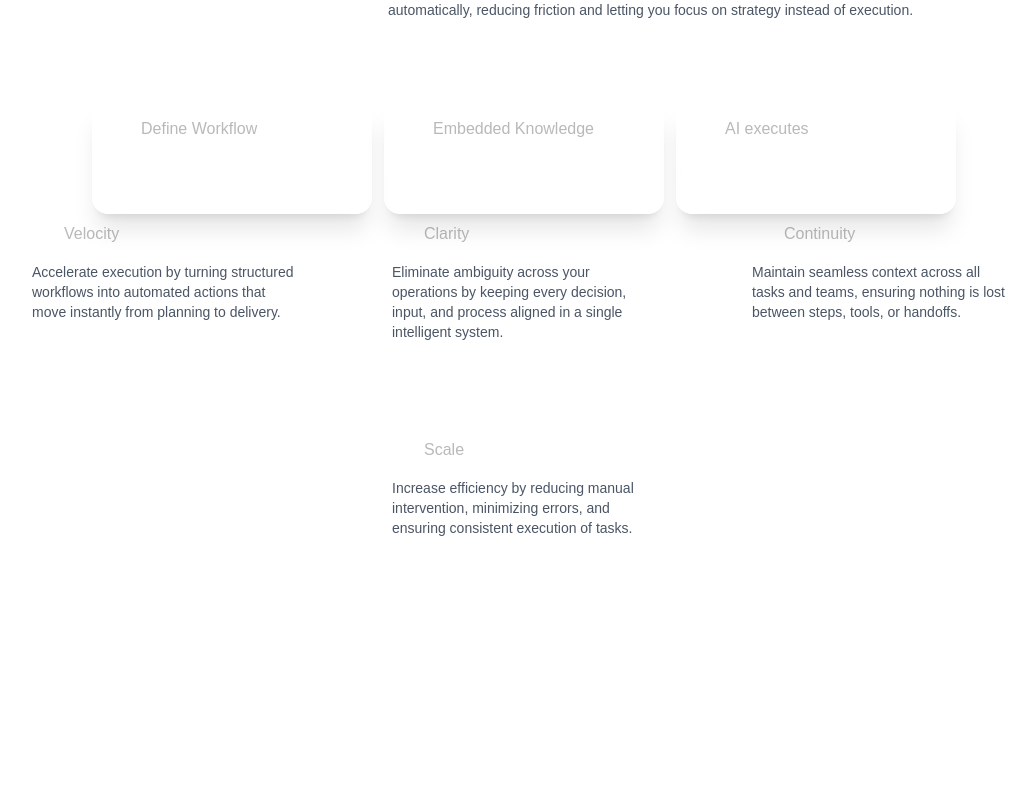
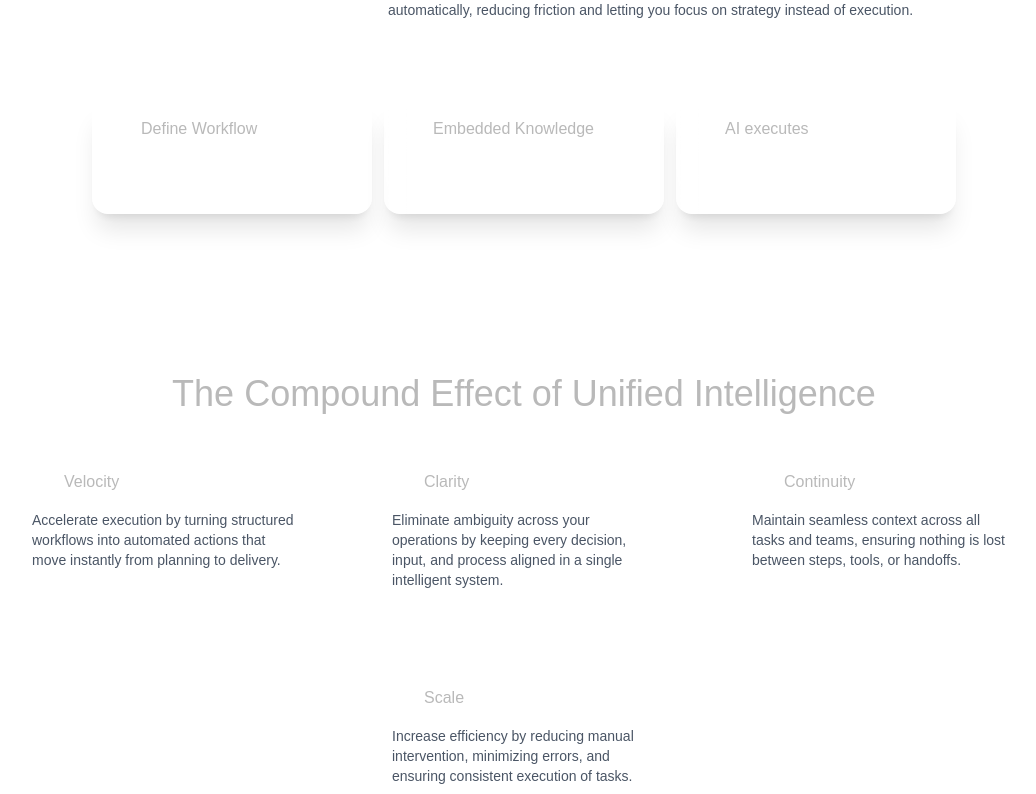
Before and after one commit to Karen-vi/Flowpilot-Landing, a Next.js app: page / in a window 1280 px wide. Shown: the part 1465-2259 px from the top of the page, without its empty margins (116-1152 px from the left). Before the commit the page ends 2011 px from the top, so only its background shows below. Built offline with nearby package versions, Linux system fonts and the light colour scheme.

Commit message:
feat(BenefitsCard): new componenet implementation

```diff
--- a/app/sections/Feature.tsx
+++ b/app/sections/Feature.tsx
@@ -59,12 +59,16 @@ export default function Feature (){
             <CardUsage numeration="3" title="AI executes" items={runTools}  />
         </div>
 
-        <div className=" flex  flex-wrap gap-20 justify-center " >
-            <BenefictsCard icon = '/bolt.svg' title="Velocity" description="Accelerate execution by turning structured workflows into automated actions that move instantly from planning to delivery." />
-            <BenefictsCard icon = '/cube.svg' title="Clarity" description="Eliminate ambiguity across your operations by keeping every decision, input, and process aligned in a single intelligent system." />
-            <BenefictsCard icon = '/ring-.svg' title="Continuity" description="Maintain seamless context across all tasks and teams, ensuring nothing is lost between steps, tools, or handoffs." />
-            <BenefictsCard icon = '/chart.svg' title="Scale" description="Increase efficiency by reducing manual intervention, minimizing errors, and ensuring consistent execution of tasks." />
+        <div className="mt-12 sm:mt-16 md:mt-40 flex flex-col items-center gap-10">
+            <TextDescription title="The Compound Effect of Unified Intelligence" styles="text-center whitespace-normal break-words leading-tight px-4  max-w-4xl mx-auto"></TextDescription>
+            <div className=" flex  flex-wrap gap-20 justify-center " >
+                <BenefictsCard icon = '/bolt.svg' title="Velocity" description="Accelerate execution by turning structured workflows into automated actions that move instantly from planning to delivery." />
+                <BenefictsCard icon = '/cube.svg' title="Clarity" description="Eliminate ambiguity across your operations by keeping every decision, input, and process aligned in a single intelligent system." />
+                <BenefictsCard icon = '/ring-.svg' title="Continuity" description="Maintain seamless context across all tasks and teams, ensuring nothing is lost between steps, tools, or handoffs." />
+                <BenefictsCard icon = '/chart.svg' title="Scale" description="Increase efficiency by reducing manual intervention, minimizing errors, and ensuring consistent execution of tasks." />
+            </div>
         </div>
+
         </>
     )
 }
```
